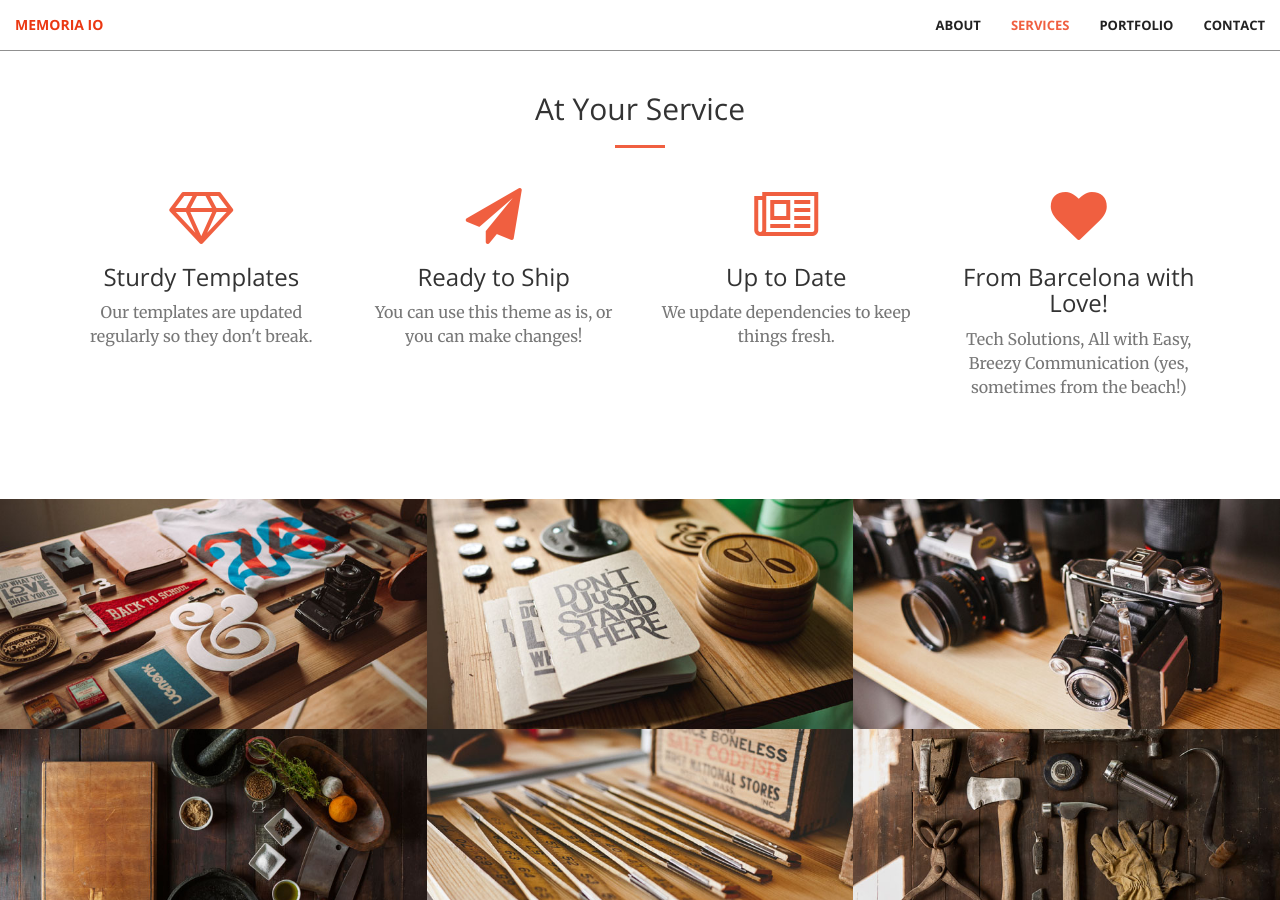
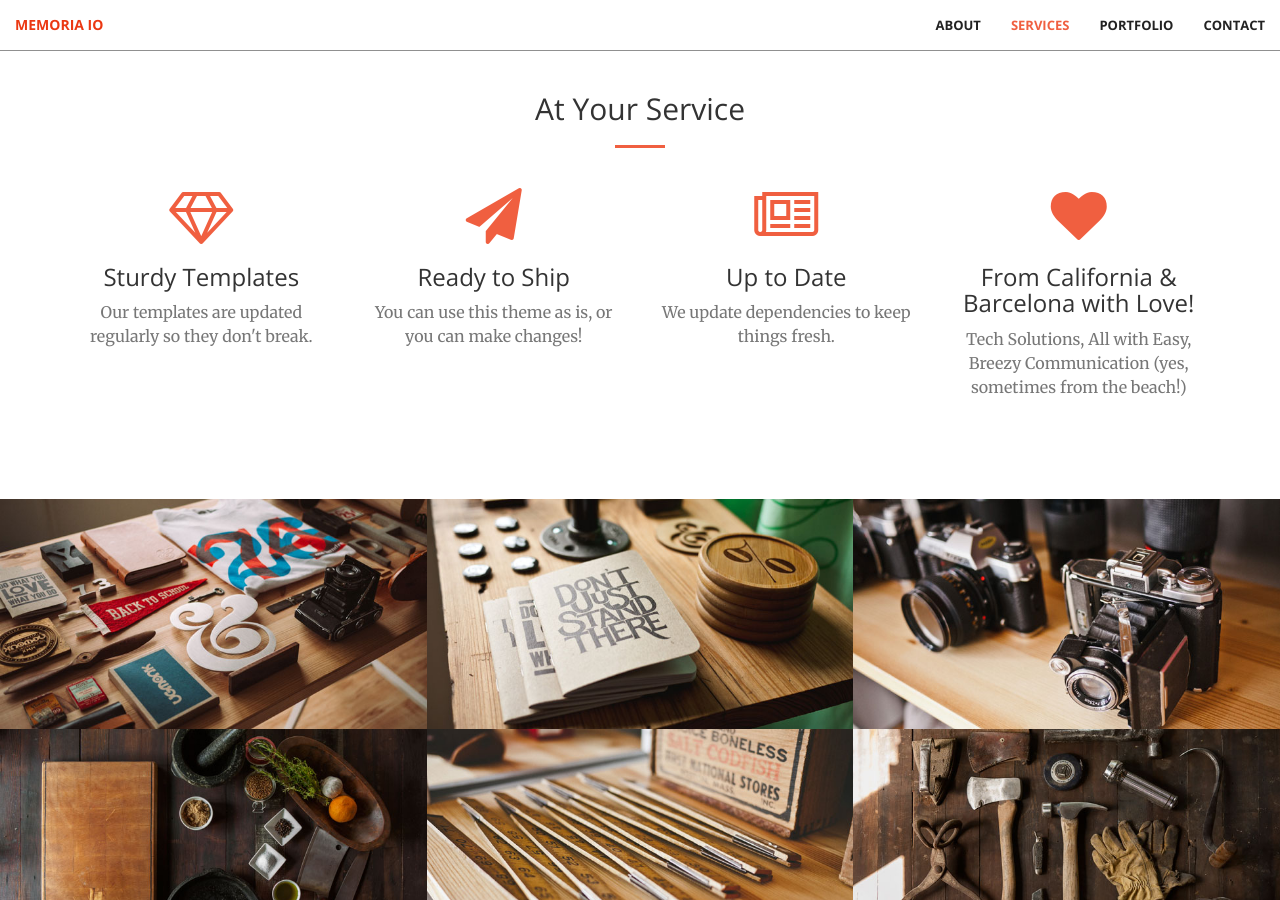
Before and after one commit to memoria-io/memoria-io.github.io, a Jekyll site: the page built from index.html, in a window 1280 px wide and 900 px high, scrolled down 1552 px. Built offline with Jekyll 4.4.1, drawn with Linux system fonts in a browser that asks for light colours.

Commit message:
A Quick Commit

```diff
--- a/_includes/services.html
+++ b/_includes/services.html
@@ -33,7 +33,7 @@
             <div class="col-lg-3 col-md-6 text-center">
                 <div class="service-box">
                     <i class="fa fa-4x fa-heart wow bounceIn text-primary" data-wow-delay=".3s"></i>
-                    <h3>From Barcelona with Love!</h3>
+                    <h3>From California & Barcelona with Love!</h3>
                     <p class="text-muted">Tech Solutions, All with Easy, Breezy Communication (yes, sometimes from the
                         beach!)</p>
                 </div>
```
